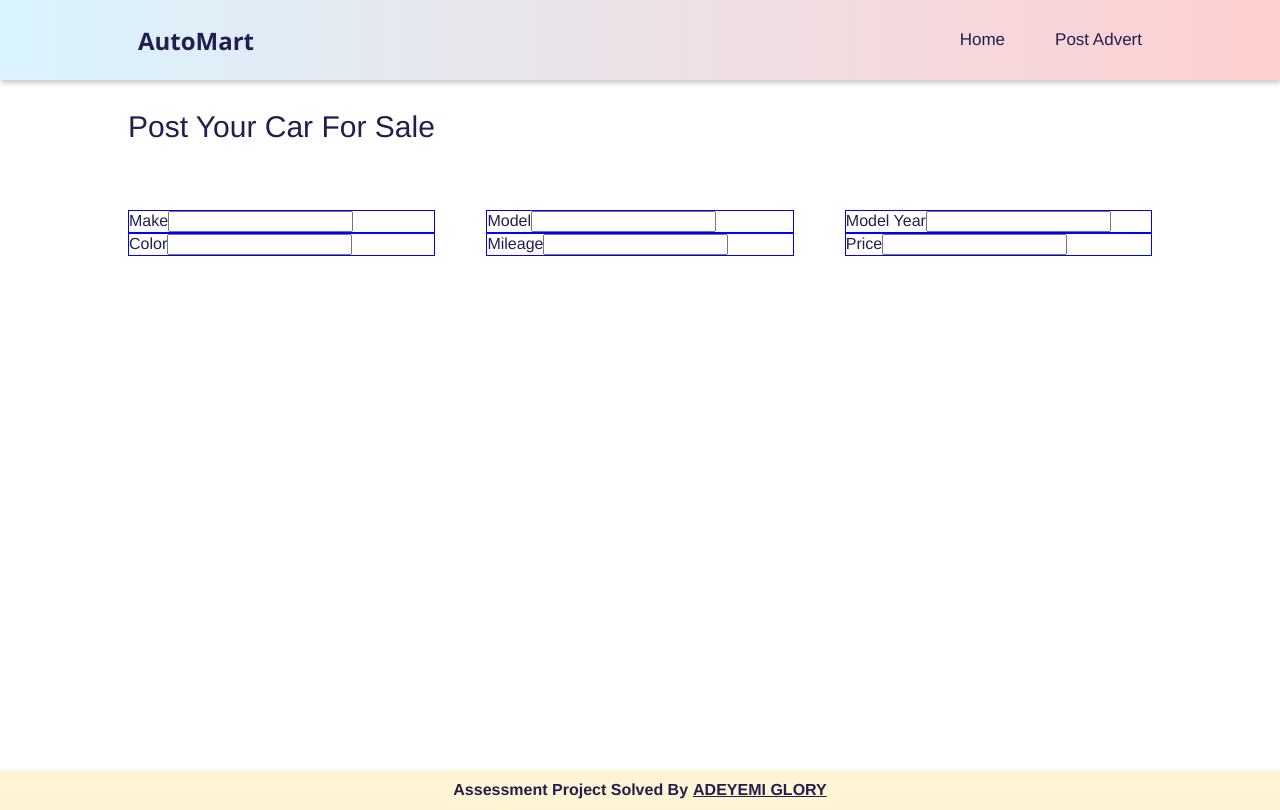
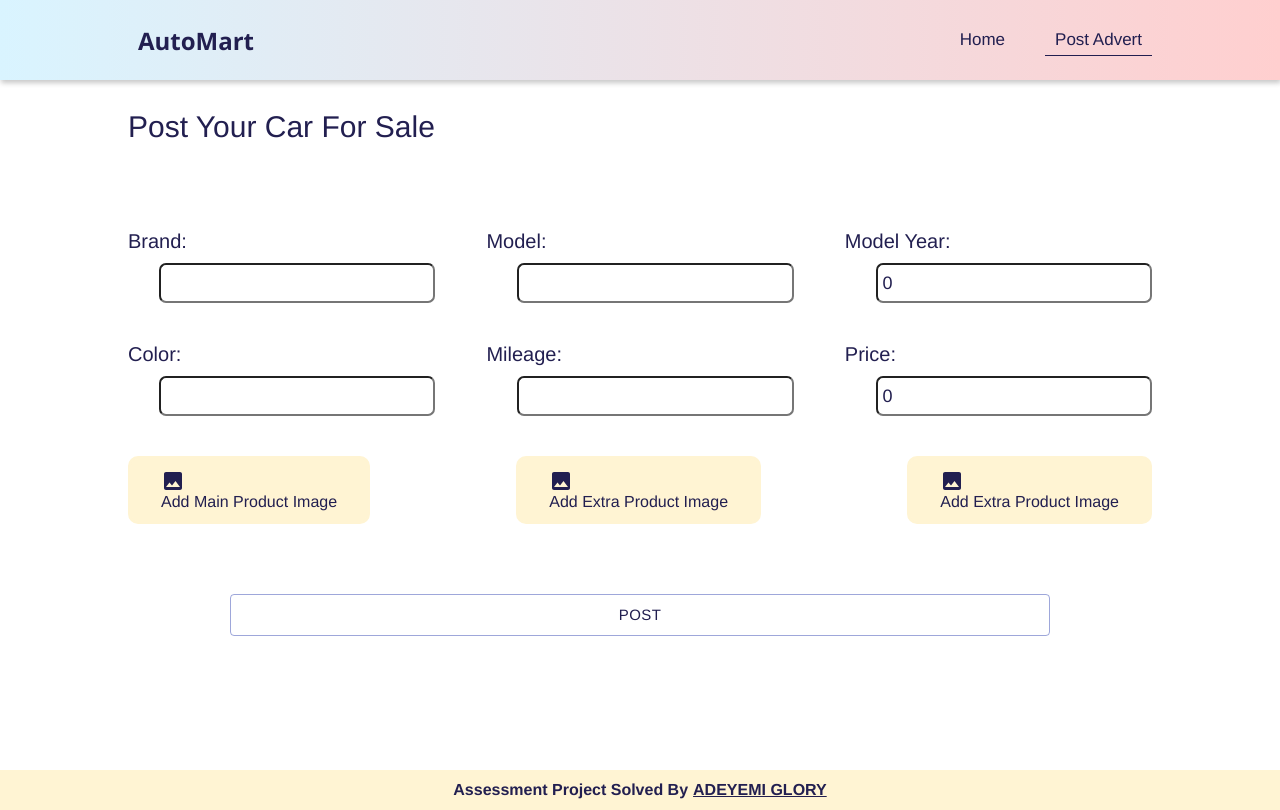
Before and after one commit to Glory135/auto_mart, a React (Create React App) app: page /post in a window 1280 px wide. Built offline with nearby package versions, Linux system fonts and the light colour scheme.

Commit message:
post page and form created

```diff
--- a/src/App.css
+++ b/src/App.css
@@ -151,7 +151,7 @@ main.App .topBar .top-container nav ul li span {
 
 main.App .topBar .top-container nav ul li span::after {
   position: absolute;
-  bottom: 0;
+  bottom: -1px;
   content: "";
   width: 0%;
   height: 1px;
@@ -262,8 +262,151 @@ main.App .body-container .post form {
 }
 
 main.App .body-container .post form label {
+  display: -webkit-box;
+  display: -ms-flexbox;
+  display: flex;
+  -webkit-box-align: start;
+      -ms-flex-align: start;
+          align-items: flex-start;
+  -webkit-box-pack: center;
+      -ms-flex-pack: center;
+          justify-content: center;
+  -webkit-box-orient: vertical;
+  -webkit-box-direction: normal;
+      -ms-flex-direction: column;
+          flex-direction: column;
+  margin: 20px 0;
   width: 30%;
-  border: 1px solid blue;
+}
+
+@media (max-width: 800px) {
+  main.App .body-container .post form label {
+    width: 45%;
+  }
+}
+
+@media (max-width: 500px) {
+  main.App .body-container .post form label {
+    width: 100%;
+  }
+}
+
+main.App .body-container .post form label span.label {
+  margin-bottom: 10px;
+  font-size: 20px;
+}
+
+main.App .body-container .post form label span.extra {
+  font-size: 12px;
+  color: red;
+  margin-left: 3px;
+}
+
+main.App .body-container .post form label input {
+  width: 90%;
+  font-size: large;
+  height: 40px;
+  border-radius: 7px;
+  margin-left: 10%;
+  padding: 0 5px;
+}
+
+main.App .body-container .post form label input:focus {
+  outline: 3px solid #ffcfcf;
+}
+
+main.App .body-container .post form label.AddPhoto {
+  display: -webkit-box;
+  display: -ms-flexbox;
+  display: flex;
+  width: auto;
+  padding: 10px 30px;
+  border-radius: 10px;
+  background-color: #fff4d3;
+  cursor: pointer;
+  border: 3px solid #fff4d3;
+}
+
+main.App .body-container .post form label.AddPhoto:hover {
+  border: 3px solid #d9f4ff;
+}
+
+main.App .body-container .post form label.AddPhoto:active {
+  border: 3px solid #ffcfcf;
+}
+
+main.App .body-container .post form input.photoInput {
+  display: none;
+}
+
+main.App .body-container .post form .btn-container {
+  display: -webkit-box;
+  display: -ms-flexbox;
+  display: flex;
+  -webkit-box-align: center;
+      -ms-flex-align: center;
+          align-items: center;
+  -webkit-box-pack: center;
+      -ms-flex-pack: center;
+          justify-content: center;
+  -webkit-box-orient: horizontal;
+  -webkit-box-direction: normal;
+      -ms-flex-direction: row;
+          flex-direction: row;
+  width: 100%;
+  margin-top: 50px;
+}
+
+main.App .body-container .post form .btn-container .submitBtn {
+  width: 80%;
+}
+
+main.App .body-container .post .preview-container {
+  margin-top: 30px;
+  display: -webkit-box;
+  display: -ms-flexbox;
+  display: flex;
+  width: 100%;
+  height: auto;
+}
+
+@media (max-width: 500px) {
+  main.App .body-container .post .preview-container {
+    -webkit-box-orient: vertical;
+    -webkit-box-direction: normal;
+        -ms-flex-direction: column;
+            flex-direction: column;
+  }
+}
+
+main.App .body-container .post .preview-container .preview {
+  display: -webkit-box;
+  display: -ms-flexbox;
+  display: flex;
+  -webkit-box-align: center;
+      -ms-flex-align: center;
+          align-items: center;
+  -webkit-box-pack: center;
+      -ms-flex-pack: center;
+          justify-content: center;
+  -webkit-box-orient: horizontal;
+  -webkit-box-direction: normal;
+      -ms-flex-direction: row;
+          flex-direction: row;
+  -webkit-box-flex: 1;
+      -ms-flex: 1;
+          flex: 1;
+}
+
+main.App .body-container .post .preview-container .preview img {
+  width: 95%;
+  height: 200px;
+}
+
+@media (max-width: 500px) {
+  main.App .body-container .post .preview-container .preview {
+    margin-bottom: 10px;
+  }
 }
 
 main.App .body-container .paginate {
--- a/src/components/Footer.jsx
+++ b/src/components/Footer.jsx
@@ -4,7 +4,7 @@ export const Footer = () => {
   return (
     <footer className='footer'>
       Assessment Project Solved By{" "}
-      <a href='https://www.frontendmentor.io/profile/Glory135' rel='noreferrer'>
+      <a href='https://github.com/Glory135' rel='noreferrer' target='_blank'>
         ADEYEMI GLORY
       </a>
     </footer>
--- a/src/components/TopBar.jsx
+++ b/src/components/TopBar.jsx
@@ -1,20 +1,29 @@
 import { AppBar } from "@material-ui/core";
 import React from "react";
-import { Link } from "react-router-dom";
+import { Link, useLocation } from "react-router-dom";
 
 export const TopBar = () => {
+  const { pathname } = useLocation();
+  const location = pathname.split("/")[1];
+
   return (
     <AppBar className='topBar' position='fixed'>
       <div className='top-container'>
         <h2 className='logo'>AutoMart</h2>
         <nav>
           <ul>
-            <li>
+            <li
+              style={{ borderBottom: location === "" && "1px solid #221f50" }}
+            >
               <Link to='/' className='Link'>
                 <span>Home</span>
               </Link>{" "}
             </li>
-            <li>
+            <li
+              style={{
+                borderBottom: location === "post" && "1px solid #221f50",
+              }}
+            >
               {" "}
               <Link to='/post' className='Link'>
                 <span>Post Advert</span>{" "}
--- a/src/pages/Post.jsx
+++ b/src/pages/Post.jsx
@@ -1,35 +1,148 @@
-import React from "react";
+import { Button } from "@material-ui/core";
+import { Image } from "@material-ui/icons";
+import React, { useState } from "react";
 
 export const Post = () => {
+  const [brand, setBrand] = useState("");
+  const [model, setModel] = useState("");
+  const [year, setYear] = useState(0);
+  const [color, setColor] = useState("");
+  const [mileage, setMileage] = useState("");
+  const [price, setPrice] = useState(0);
+  const [img1, setImg1] = useState(null);
+  const [img2, setImg2] = useState(null);
+  const [img3, setImg3] = useState(null);
+
+  const previewPic = (file, set) => {
+    const reader = new FileReader();
+    reader.readAsDataURL(file);
+    reader.onloadend = () => {
+      set(reader.result);
+    };
+  };
   return (
     <div className='post'>
       <div className='post-head'>Post Your Car For Sale</div>
       <form>
         <label>
-          Make
-          <input type='text' />
+          <span className='label'>Brand:</span>
+          <input
+            required
+            type='text'
+            value={brand}
+            onChange={(e) => setBrand(e.target.value)}
+          />
         </label>
         <label>
-          Model
-          <input type='text' />
+          <span className='label'>Model:</span>
+          <input
+            required
+            type='text'
+            value={model}
+            onChange={(e) => setModel(e.target.value)}
+          />
         </label>
         <label>
-          Model Year
-          <input type='number' />
+          <span className='label'> Model Year:</span>
+          <input
+            required
+            type='number'
+            value={year}
+            onChange={(e) => setYear(e.target.value)}
+          />
         </label>
         <label>
-          Color
-          <input type='text' />
+          <span className='label'>Color:</span>
+          <input
+            required
+            type='text'
+            value={color}
+            onChange={(e) => setColor(e.target.value)}
+          />
         </label>
         <label>
-          Mileage
-          <input type='number' />
+          <span className='label'> Mileage:</span>
+          <input
+            required
+            type='number'
+            value={mileage}
+            onChange={(e) => setMileage(e.target.value)}
+          />
         </label>
         <label>
-          Price
-          <input type='number' />
+          <span className='label'>Price:</span>
+          <input
+            required
+            type='number'
+            value={price}
+            onChange={(e) => setPrice(e.target.value)}
+          />
         </label>
+        <label htmlFor='photo1' className='AddPhoto'>
+          <Image />{" "}
+          <span className='photoLabel'>
+            {img1 ? "Change" : "Add"} Main Product Image
+          </span>
+        </label>
+        <input
+          required
+          className='photoInput required'
+          type='file'
+          id='photo1'
+          onChange={(e) => {
+            const file = e.target.files[0];
+            previewPic(file, setImg1);
+          }}
+        />
+        <label htmlFor='photo2' className='AddPhoto'>
+          <Image />{" "}
+          <span className='photoLabel'>
+            {img2 ? "Change" : "Add"} Extra Product Image
+          </span>
+        </label>
+        <input
+          required
+          className='photoInput required'
+          type='file'
+          id='photo2'
+          onChange={(e) => {
+            const file = e.target.files[0];
+            previewPic(file, setImg2);
+          }}
+        />
+        <label htmlFor='photo3' className='AddPhoto'>
+          <Image />{" "}
+          <span className='photoLabel'>
+            {img3 ? "Change" : "Add"} Extra Product Image
+          </span>
+        </label>
+        <input
+          required
+          className='photoInput required'
+          type='file'
+          id='photo3'
+          onChange={(e) => {
+            const file = e.target.files[0];
+            previewPic(file, setImg3);
+          }}
+        />
+        <div className='btn-container'>
+          <Button
+            type='submit'
+            size='large'
+            color='primary'
+            variant='outlined'
+            className='submitBtn'
+          >
+            POST
+          </Button>
+        </div>
       </form>
+      <div className='preview-container'>
+        <div className='preview'>{img1 && <img src={img1} alt='' />}</div>
+        <div className='preview'>{img2 && <img src={img2} alt='' />}</div>
+        <div className='preview'>{img3 && <img src={img3} alt='' />}</div>
+      </div>
     </div>
   );
 };
--- a/src/scss/components/_topBar.scss
+++ b/src/scss/components/_topBar.scss
@@ -46,7 +46,7 @@
             }
             &::after {
               position: absolute;
-              bottom: 0;
+              bottom: -1px;
               content: "";
               width: 0%;
               height: 1px;
--- a/src/scss/pages/_post.scss
+++ b/src/scss/pages/_post.scss
@@ -9,8 +9,83 @@
     @include position(center, space-between);
     flex-wrap: wrap;
     & label {
+      @include position(flex-start, center, column);
+      margin: 20px 0;
       width: 30%;
-      border: 1px solid blue;
+      @include md {
+        width: 45%;
+      }
+      @include sm {
+        width: 100%;
+      }
+      & span.label {
+        margin-bottom: 10px;
+        font-size: 20px;
+      }
+      & span.extra {
+        font-size: 12px;
+        color: red;
+        margin-left: 3px;
+      }
+      & input {
+        width: 90%;
+        font-size: large;
+        height: 40px;
+        border-radius: 7px;
+        margin-left: 10%;
+        padding: 0 5px;
+        &:focus {
+          outline: 3px solid $secondary;
+        }
+      }
+    }
+    & label.AddPhoto {
+      display: flex;
+      width: auto;
+      padding: 10px 30px;
+      border-radius: 10px;
+      background-color: $tertiary;
+      cursor: pointer;
+      border: 3px solid $tertiary;
+
+      &:hover {
+        border: 3px solid $primary;
+      }
+      &:active {
+        border: 3px solid $secondary;
+      }
+    }
+    & input.photoInput {
+      display: none;
+    }
+    & .btn-container {
+      @include position;
+      width: 100%;
+      margin-top: 50px;
+      & .submitBtn {
+        width: 80%;
+      }
+    }
+  }
+  & .preview-container {
+    margin-top: 30px;
+    display: flex;
+    width: 100%;
+    height: auto;
+    @include sm {
+      flex-direction: column;
+    }
+
+    & .preview {
+      @include position;
+      flex: 1;
+      & img {
+        width: 95%;
+        height: 200px;
+      }
+      @include sm {
+        margin-bottom: 10px;
+      }
     }
   }
 }
```
Also changed, not shown: 1 other file (tests, documents, lock files or other folders).
